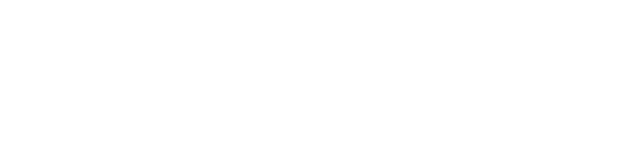
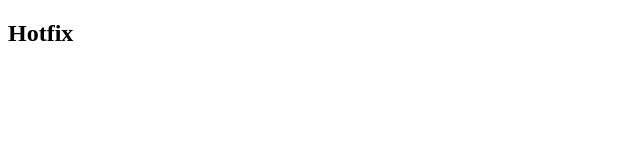
Before and after one commit to tiendat5710/ct300-01, a plain HTML site: page index.html in a window 1280 px wide. Shown: the whole page, without its empty margins (0-640 px from the left). Drawn offline with Linux system fonts and the light colour scheme.

Commit message:
modifile index.html

```diff
--- a/index.html
+++ b/index.html
@@ -6,6 +6,6 @@
     <title>Document</title>
 </head>
 <body>
-
+    <h2>Hotfix</h2>
 </body>
 </html>
```
